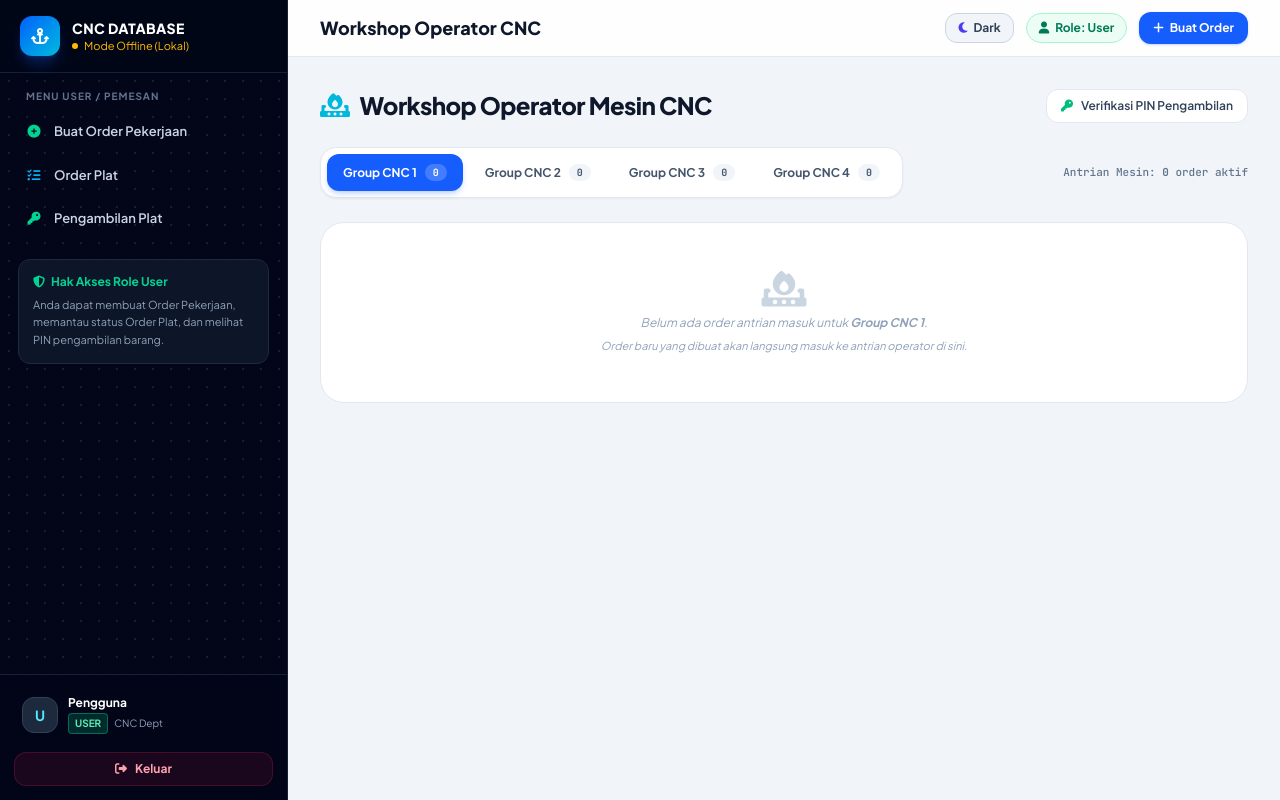
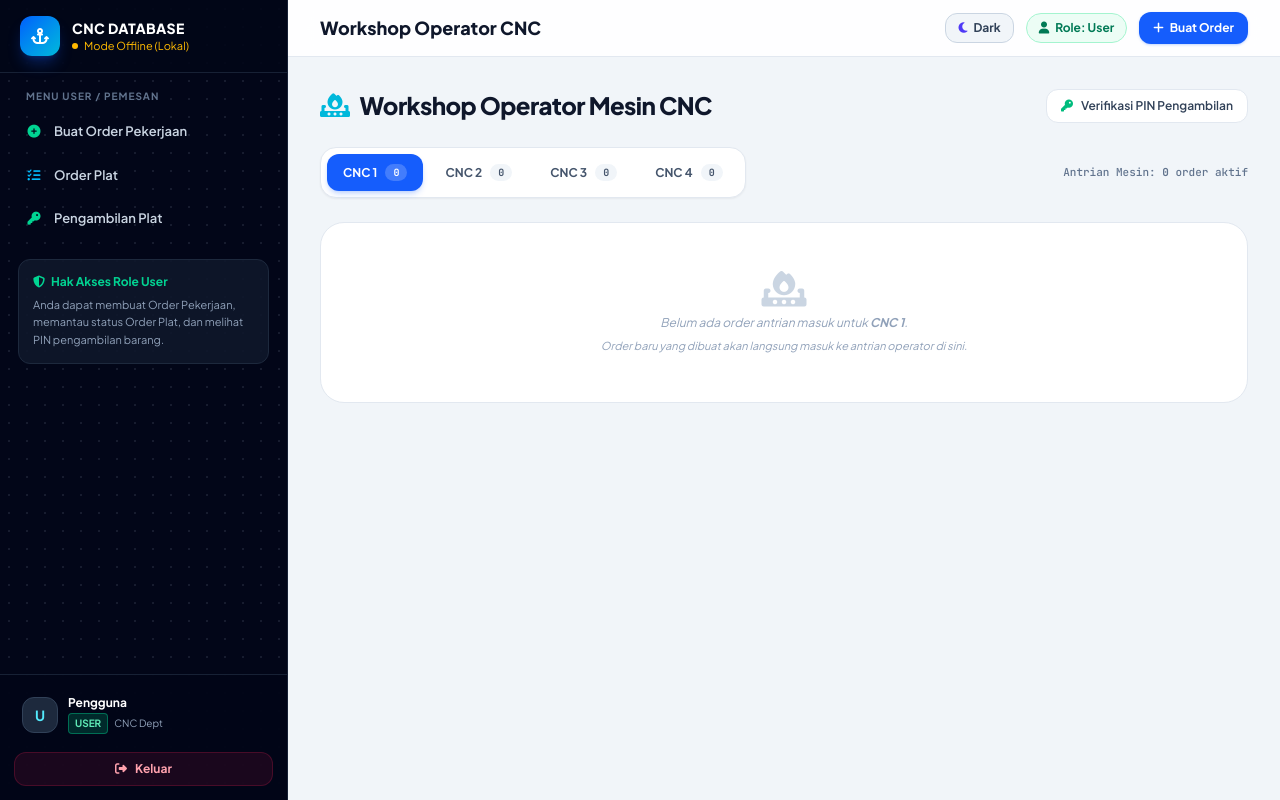
Before and after one commit to albidr30-cillowwall/cnc-database, a Nuxt app: page /operator in a window 1280 px wide. Built offline with nearby package versions, Linux system fonts and the light colour scheme.

Commit message:
feat(ui): hapus kata Group pada Tujuan Mesin CNC (menjadi CNC 1 - 4)

```diff
--- a/pages/dashboard.vue
+++ b/pages/dashboard.vue
@@ -159,7 +159,7 @@
               <tr>
                 <th class="pb-2.5">No. Order</th>
                 <th class="pb-2.5">Proyek / Part</th>
-                <th class="pb-2.5">Group</th>
+                <th class="pb-2.5">Mesin CNC</th>
                 <th class="pb-2.5">Qty</th>
               </tr>
             </thead>
@@ -167,7 +167,7 @@
               <tr v-for="cut in recentCuts" :key="cut.id" class="hover:bg-slate-50/80 dark:hover:bg-slate-800/50">
                 <td class="py-2.5 font-mono font-bold text-blue-700 dark:text-blue-400">{{ cut.no_order }}</td>
                 <td class="py-2.5 font-semibold text-slate-800 dark:text-slate-200">{{ cut.nama_proyek }}</td>
-                <td class="py-2.5 text-cyan-700 dark:text-cyan-400 font-semibold">{{ cut.target_cnc }}</td>
+                <td class="py-2.5 text-cyan-700 dark:text-cyan-400 font-semibold">{{ cut.target_cnc?.replace(/^Gr(oup|up)\s*/i, '') || cut.target_cnc }}</td>
                 <td class="py-2.5 font-mono text-emerald-700 dark:text-emerald-400 font-bold">{{ cut.jumlah_pesanan }} {{ cut.satuan }}</td>
               </tr>
               <tr v-if="recentCuts.length === 0">
--- a/pages/estimation.vue
+++ b/pages/estimation.vue
@@ -243,7 +243,7 @@
           <div>
             <span class="text-slate-500 dark:text-slate-400 block text-[10px] uppercase font-bold">Material Order</span>
             <b class="text-slate-900 dark:text-white">{{ selectedOrder.material }} ({{ selectedOrder.ketebalan }})</b>
-            <div class="text-[10px] text-slate-400">Target: {{ selectedOrder.target_cnc }}</div>
+            <div class="text-[10px] text-slate-400">Target: {{ selectedOrder.target_cnc?.replace(/^Gr(oup|up)\s*/i, '') || selectedOrder.target_cnc }}</div>
           </div>
           <div>
             <span class="text-slate-500 dark:text-slate-400 block text-[10px] uppercase font-bold">Jumlah & Part</span>
--- a/pages/history.vue
+++ b/pages/history.vue
@@ -59,11 +59,11 @@
         v-model="filterGroup"
         class="bg-slate-50 dark:bg-slate-950 border border-slate-300 dark:border-slate-700 rounded-xl px-3 py-2 text-slate-800 dark:text-slate-200 focus:ring-2 focus:ring-blue-500 outline-none"
       >
-        <option value="">Semua Group CNC</option>
-        <option value="Group CNC 1">Group CNC 1</option>
-        <option value="Group CNC 2">Group CNC 2</option>
-        <option value="Group CNC 3">Group CNC 3</option>
-        <option value="Group CNC 4">Group CNC 4</option>
+        <option value="">Semua Mesin CNC</option>
+        <option value="CNC 1">CNC 1</option>
+        <option value="CNC 2">CNC 2</option>
+        <option value="CNC 3">CNC 3</option>
+        <option value="CNC 4">CNC 4</option>
       </select>
 
       <select
@@ -96,7 +96,7 @@
               <th class="p-3.5">Proyek & Kapal</th>
               <th class="p-3.5">Material & Tebal</th>
               <th class="p-3.5">Grade & Heat</th>
-              <th class="p-3.5">Group CNC</th>
+              <th class="p-3.5">Mesin CNC</th>
               <th class="p-3.5">Pengambil</th>
               <th class="p-3.5">PIN</th>
               <th class="p-3.5">Status & Waktu</th>
@@ -128,7 +128,7 @@
                 <div class="text-[10px] font-mono text-slate-400 dark:text-slate-500">{{ o.plat_dipakai || '-' }}</div>
               </td>
               <td class="p-3.5">
-                <span class="text-[11px] font-semibold text-slate-700 dark:text-slate-300">{{ o.target_cnc }}</span>
+                <span class="text-[11px] font-semibold text-slate-700 dark:text-slate-300">{{ o.target_cnc?.replace(/^Gr(oup|up)\s*/i, '') || o.target_cnc }}</span>
               </td>
               <td class="p-3.5">
                 <div class="font-bold text-emerald-600 dark:text-emerald-400">{{ o.pengambil_akhir || o.nama_pemesan }}</div>
@@ -179,8 +179,12 @@ const filteredOrders = computed(() => {
   return store.orders.value.filter(o => {
     // Status filter
     if (filterStatus.value !== 'all' && o.status !== filterStatus.value) return false
-    // Group filter
-    if (filterGroup.value && o.target_cnc !== filterGroup.value) return false
+    // Mesin filter
+    if (filterGroup.value) {
+      const cleanFilter = filterGroup.value.replace(/^Gr(oup|up)\s*/i, '').trim().toLowerCase()
+      const cleanTarget = (o.target_cnc || '').replace(/^Gr(oup|up)\s*/i, '').trim().toLowerCase()
+      if (cleanFilter !== cleanTarget && o.target_cnc !== filterGroup.value) return false
+    }
     // Search query filter
     if (searchQuery.value) {
       const q = searchQuery.value.toLowerCase().trim()
--- a/pages/operator.vue
+++ b/pages/operator.vue
@@ -81,7 +81,7 @@
               {{ o.status }}
             </span>
             <span v-if="o.target_cnc" class="text-[10px] font-mono px-2 py-0.5 rounded bg-slate-100 dark:bg-slate-800 text-slate-600 dark:text-slate-400 font-semibold">
-              {{ o.target_cnc }}
+              {{ o.target_cnc.replace(/^Gr(oup|up)\s*/i, '') }}
             </span>
           </div>
 
@@ -218,16 +218,23 @@ import { useSecurity } from '~/composables/useSecurity'
 const store = useCncStore()
 const { sanitizeUrl } = useSecurity()
 
-const groups = ['Group CNC 1', 'Group CNC 2', 'Group CNC 3', 'Group CNC 4']
-const activeGroup = ref('Group CNC 1')
+const groups = ['CNC 1', 'CNC 2', 'CNC 3', 'CNC 4']
+const activeGroup = ref('CNC 1')
 const toastMsg = ref<string | null>(null)
 
+function matchesGroup(targetCnc?: string, g?: string): boolean {
+  if (!targetCnc || !g) return false
+  const cleanTarget = targetCnc.replace(/^Gr(oup|up)\s*/i, '').trim()
+  const cleanG = g.replace(/^Gr(oup|up)\s*/i, '').trim()
+  return cleanTarget.toLowerCase() === cleanG.toLowerCase() || targetCnc === g
+}
+
 function getGroupCount(g: string): number {
-  return store.orders.value.filter(o => o.target_cnc === g && o.status !== 'Sudah Diambil').length
+  return store.orders.value.filter(o => matchesGroup(o.target_cnc, g) && o.status !== 'Sudah Diambil').length
 }
 
 const groupOrders = computed(() => {
-  return store.orders.value.filter(o => o.target_cnc === activeGroup.value)
+  return store.orders.value.filter(o => matchesGroup(o.target_cnc, activeGroup.value))
 })
 
 function getStatusBadgeClass(status: string) {
--- a/pages/orders/create.vue
+++ b/pages/orders/create.vue
@@ -239,16 +239,16 @@
             E. Tujuan Mesin CNC
           </div>
           <div class="text-xs">
-            <label class="block text-slate-700 dark:text-slate-300 font-bold mb-1.5">Pilih Group CNC *</label>
+            <label class="block text-slate-700 dark:text-slate-300 font-bold mb-1.5">Pilih Mesin CNC *</label>
             <select
               v-model="form.target_cnc"
               required
               class="w-full bg-white dark:bg-slate-950 border border-slate-300 dark:border-slate-700 rounded-xl p-2.5 text-slate-800 dark:text-slate-100"
             >
-              <option>Group CNC 1</option>
-              <option>Group CNC 2</option>
-              <option>Group CNC 3</option>
-              <option>Group CNC 4</option>
+              <option>CNC 1</option>
+              <option>CNC 2</option>
+              <option>CNC 3</option>
+              <option>CNC 4</option>
             </select>
           </div>
         </div>
@@ -316,7 +316,7 @@ const form = reactive({
   waktu_custom: '',
   deadline_pekerjaan: '',
   catatan_pekerjaan: '',
-  target_cnc: 'Group CNC 2'
+  target_cnc: 'CNC 2'
 })
 
 watch(() => form.departemen_pemesan, (val) => {
--- a/pages/orders/index.vue
+++ b/pages/orders/index.vue
@@ -77,7 +77,7 @@
             <tr v-for="o in filteredOrders" :key="o.id" class="hover:bg-slate-50/80 dark:hover:bg-slate-800/40 align-top transition">
               <td class="p-3.5 font-mono font-bold text-blue-700 dark:text-blue-400 whitespace-nowrap">
                 {{ o.no_order }}
-                <div class="text-[10px] font-sans font-normal text-slate-400 mt-0.5">{{ o.target_cnc }}</div>
+                <div class="text-[10px] font-sans font-normal text-slate-400 mt-0.5">{{ o.target_cnc?.replace(/^Gr(oup|up)\s*/i, '') || o.target_cnc }}</div>
               </td>
               <td class="p-3.5 min-w-[210px]">
                 <div class="font-bold text-slate-900 dark:text-white">{{ o.deskripsi_pekerjaan }}</div>
--- a/pages/pickup-verify.vue
+++ b/pages/pickup-verify.vue
@@ -66,7 +66,7 @@
               :key="ro.id"
               :value="ro.id"
             >
-              {{ ro.no_order }} - {{ ro.nama_proyek }} ({{ ro.target_cnc }})
+              {{ ro.no_order }} - {{ ro.nama_proyek }} ({{ ro.target_cnc?.replace(/^Gr(oup|up)\s*/i, '') || ro.target_cnc }})
             </option>
           </select>
         </div>
```
